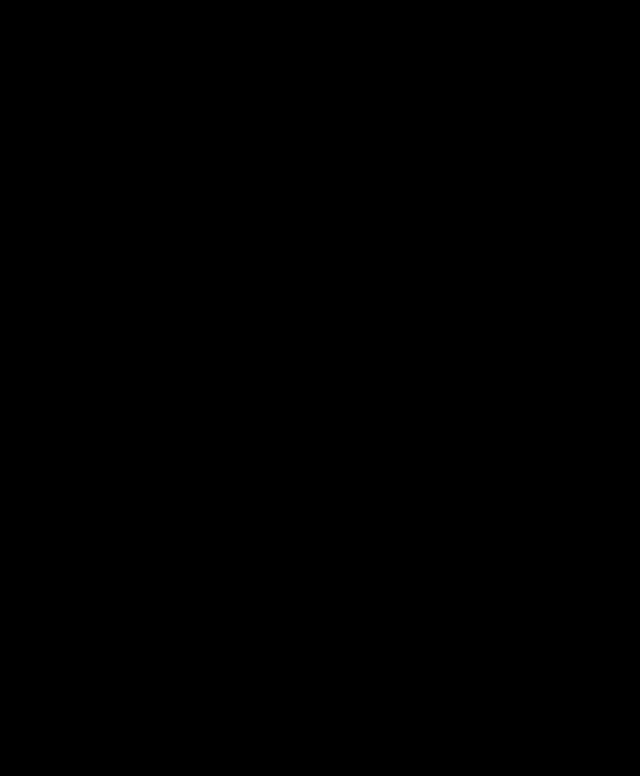
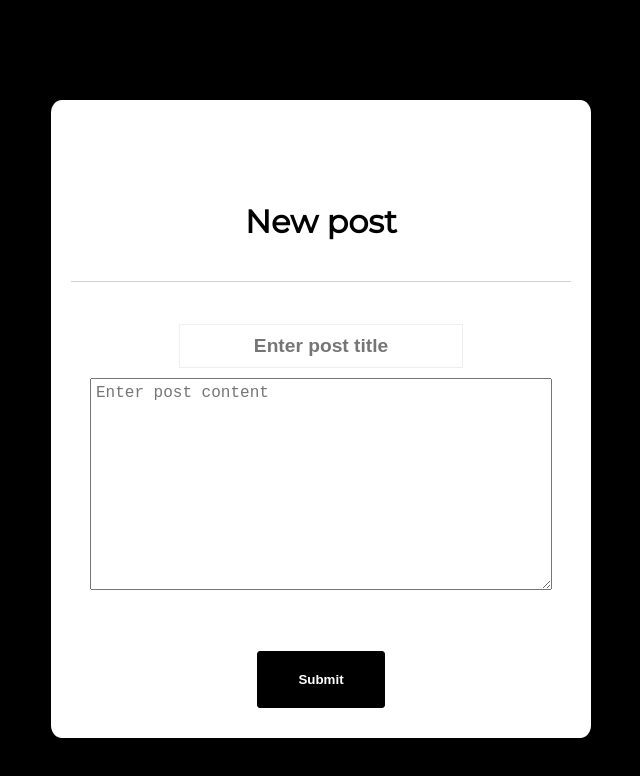
Before and after one commit to ssd71/friendly-goggles-journal, a Next.js app: page /post in a window 1280 px wide. Before the commit this address had no page. Shown: the top 776 px of the page, without its empty margins (319-959 px from the left). Built offline with nearby package versions, Linux system fonts and the light colour scheme.

Commit message:
Add new route for creating posts

```diff
--- /dev/null
+++ b/pages/post.jsx
@@ -0,0 +1,38 @@
+import React from 'react';
+import components from '../components';
+import '../styles/postform.css';
+
+const { PostForm } = components.Containers.Posts;
+
+const Post = () => (
+  <PostForm purpose="New post" submitAction="/api/post">
+    {
+          ({ postdata, setPostdata }) => (
+            <>
+              <input
+                type="text"
+                className="input__title"
+                value={postdata.title}
+                onChange={(event) => setPostdata({
+                  ...postdata,
+                  title: event.target.value,
+                })}
+                placeholder="Enter post title"
+              />
+              <br />
+              <textarea
+                className="input__content"
+                value={postdata.content}
+                onChange={(event) => setPostdata({
+                  ...postdata,
+                  content: event.target.value,
+                })}
+                placeholder="Enter post content"
+              />
+            </>
+          )
+        }
+  </PostForm>
+);
+
+export default Post;
```
